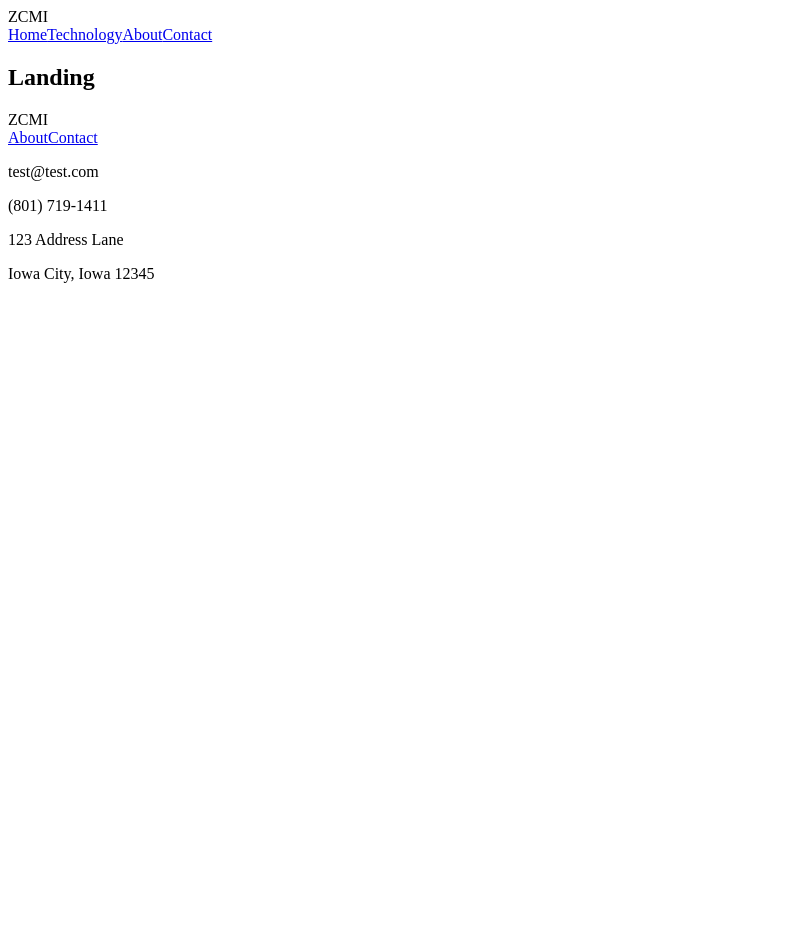
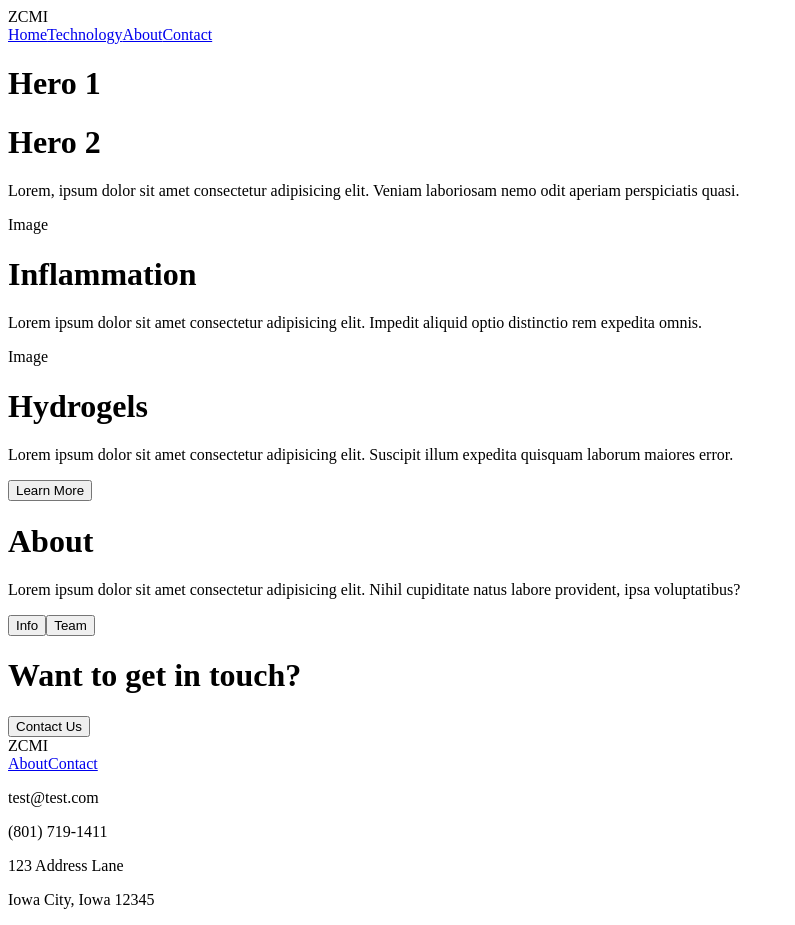
Before and after one commit to notacoham/zwicoat, a React (Vite) app: page / in a window 1280 px wide. Shown: the whole page, without its empty margins (0-795 px from the left). Before the commit the page ends 800 px from the top, so only its background shows below. Built offline with nearby package versions, Linux system fonts and the light colour scheme.

Commit message:
add initial page structures

```diff
--- a/src/components/Hero.jsx
+++ b/src/components/Hero.jsx
@@ -4,8 +4,8 @@ const Hero = () => {
   return (
     <div className="hero-center">
       <div className="hero-content">
-        <h1 className="hero-header">Header 1</h1>
-        <h1 className="hero-subheader">Header 2</h1>
+        <h1 className="hero-header">Hero 1</h1>
+        <h1 className="hero-subheader">Hero 2</h1>
         <p className="hero-body">
           Lorem, ipsum dolor sit amet consectetur adipisicing elit. Veniam
           laboriosam nemo odit aperiam perspiciatis quasi.
--- a/src/components/Hydrogels.jsx
+++ b/src/components/Hydrogels.jsx
@@ -5,7 +5,7 @@ const Hydrogels = () => {
     <div className="hydrogels-center">
       <div className="hydrogels-img">Image</div>
       <div className="hydrogels-content">
-        <h1 className="hydrogels-header">Header</h1>
+        <h1 className="hydrogels-header">Hydrogels</h1>
         <p className="hydrogels-body">
           Lorem ipsum dolor sit amet consectetur adipisicing elit. Suscipit
           illum expedita quisquam laborum maiores error.
--- a/src/components/InflammationInfo.jsx
+++ b/src/components/InflammationInfo.jsx
@@ -3,7 +3,7 @@ import React from 'react';
 const InflammationInfoCard = () => {
   return (
     <div className="inflammation-center">
-      <h1 className="inflammation-header">Header</h1>
+      <h1 className="inflammation-header">Inflammation</h1>
       <p className="inflammation-body">
         Lorem ipsum dolor sit amet consectetur adipisicing elit. Impedit aliquid
         optio distinctio rem expedita omnis.
--- /dev/null
+++ b/src/components/PublicationCard.jsx
@@ -0,0 +1,7 @@
+import React from 'react';
+
+const PublicationCard = () => {
+  return <h1>Publication</h1>;
+};
+
+export default PublicationCard;
--- /dev/null
+++ b/src/components/TeamMember.jsx
@@ -0,0 +1,7 @@
+import React from 'react';
+
+const TeamMember = () => {
+  return <div>TeamMember</div>;
+};
+
+export default TeamMember;
--- a/src/pages/About.jsx
+++ b/src/pages/About.jsx
@@ -1,12 +1,24 @@
 import React from 'react';
 import { Link } from 'react-router-dom';
+import TeamMember from '../components/TeamMember';
 
 const About = () => {
   return (
-    <div>
-      <h2>About</h2>
-      <Link to="/">Home Page</Link>
-    </div>
+    <>
+      <div className="about-page-hero">
+        <h1 className="about-page-title">About</h1>
+        <h2 className="about-page-header">The story. The Team.</h2>
+      </div>
+      <div className="about-page-team">
+        <p className="about-page-bio">
+          Lorem ipsum dolor sit amet consectetur adipisicing elit. Odit corrupti
+          aut accusantium libero nostrum commodi nulla odio molestiae eius ab!
+        </p>
+        <div className="team">
+          <TeamMember />
+        </div>
+      </div>
+    </>
   );
 };
 
--- a/src/pages/Landing.jsx
+++ b/src/pages/Landing.jsx
@@ -1,10 +1,19 @@
 import React from 'react';
+import Hero from '../components/Hero';
+import InflammationInfoCard from '../components/InflammationInfo';
+import Hydrogels from '../components/Hydrogels';
+import AboutCard from '../components/AboutCard';
+import ContactCard from '../components/ContactCard';
 
 const Landing = () => {
   return (
-    <div>
-      <h2>Landing</h2>
-    </div>
+    <>
+      <Hero />
+      <InflammationInfoCard />
+      <Hydrogels />
+      <AboutCard />
+      <ContactCard />
+    </>
   );
 };
 
--- a/src/pages/Technology.jsx
+++ b/src/pages/Technology.jsx
@@ -1,10 +1,30 @@
 import React from 'react';
+import PublicationCard from '../components/PublicationCard';
 
 const Technology = () => {
   return (
-    <div>
-      <h2>Technology</h2>
-    </div>
+    <>
+      <div className="tech-hero-center">
+        <h1 className="tech-title">Technology</h1>
+        <h2 className="tech-header">Smart meets smooth.</h2>
+      </div>
+      <div className="tech-content-center">
+        <p className="tech-content-body">
+          Lorem ipsum dolor sit amet consectetur adipisicing elit. Iusto odit
+          doloremque saepe ducimus quis fugit sapiente maxime, repellat
+          molestiae ipsum?
+        </p>
+        <h1 className="tech-content-header">
+          Compelling in vivo and in vitro results
+        </h1>
+      </div>
+      <div className="tech-publications">
+        <h1 className="publications-header">
+          Read about them in our recent publications
+        </h1>
+        <PublicationCard />
+      </div>
+    </>
   );
 };
 
```
